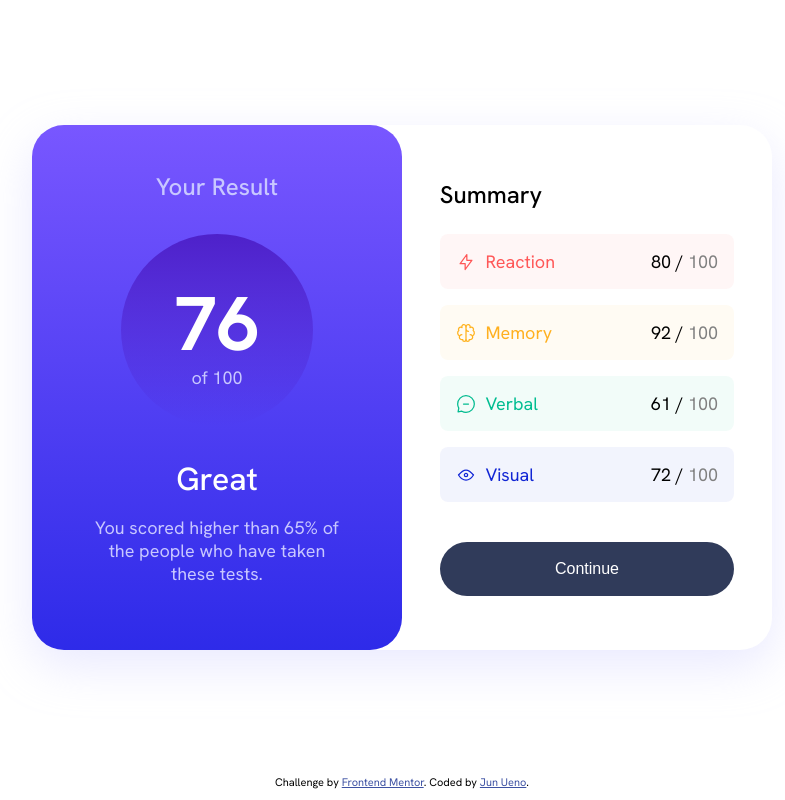
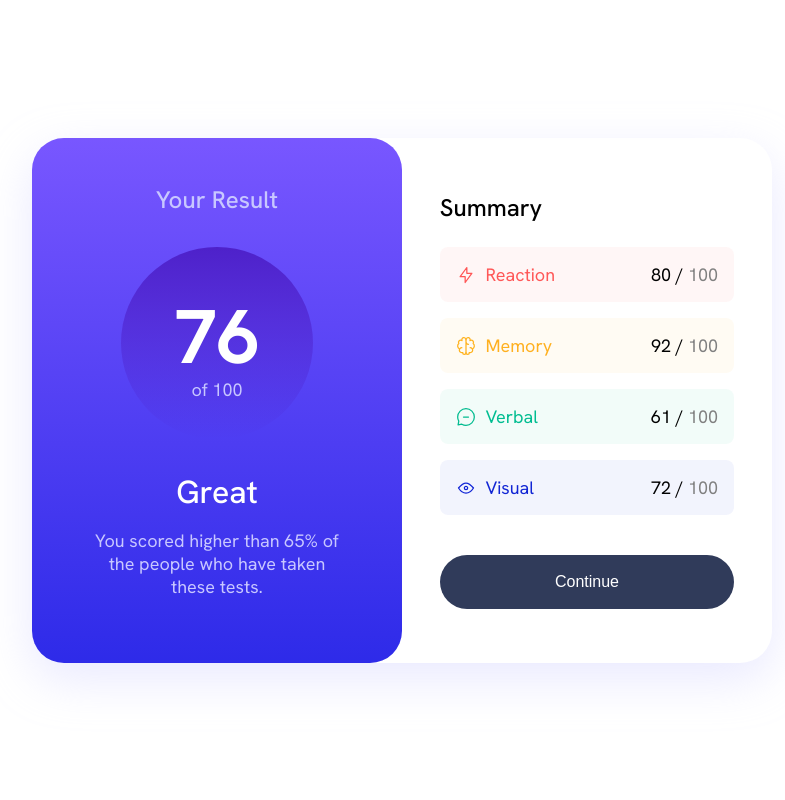
Before and after one commit to Jun-Ueno/results-summary-component, a plain HTML site: page index.html in a window 1280 px wide. Shown: the whole page, without its empty margins (238-1023 px from the left). Drawn offline with Linux system fonts and the light colour scheme.

Commit message:
Removing footer

```diff
--- a/index.html
+++ b/index.html
@@ -46,7 +46,7 @@
       </div>
     </main>
     <footer>
-      <div class="attribution">Challenge by <a href="https://www.frontendmentor.io?ref=challenge" target="_blank">Frontend Mentor</a>. Coded by <a href="https://www.frontendmentor.io/profile/Jun-Ueno">Jun Ueno</a>.</div>
+      <!-- <div class="attribution">Challenge by <a href="https://www.frontendmentor.io?ref=challenge" target="_blank">Frontend Mentor</a>. Coded by <a href="https://www.frontendmentor.io/profile/Jun-Ueno">Jun Ueno</a>.</div> -->
     </footer>
     <!-- <script type="text/javascript">
       async function populate() {
```
